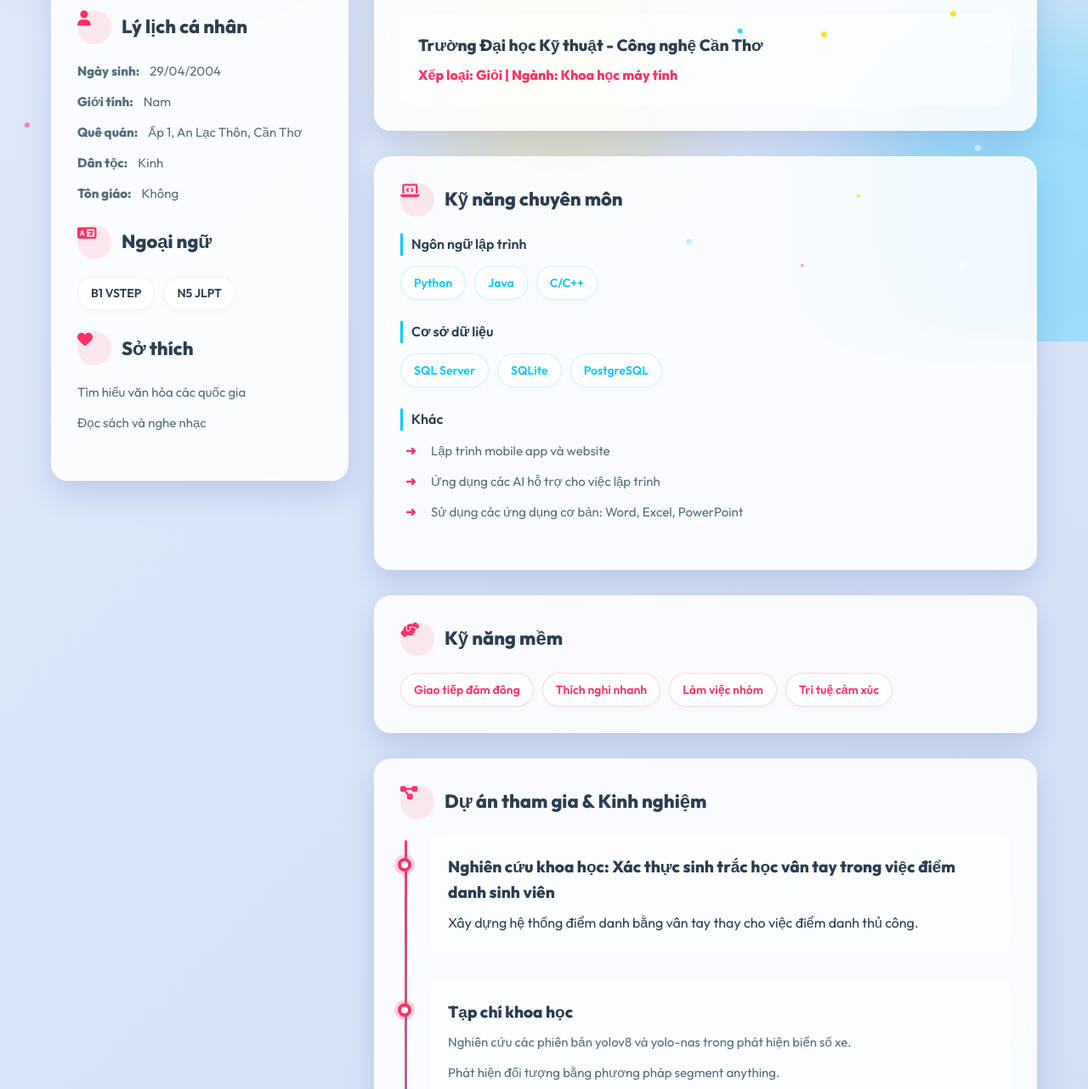
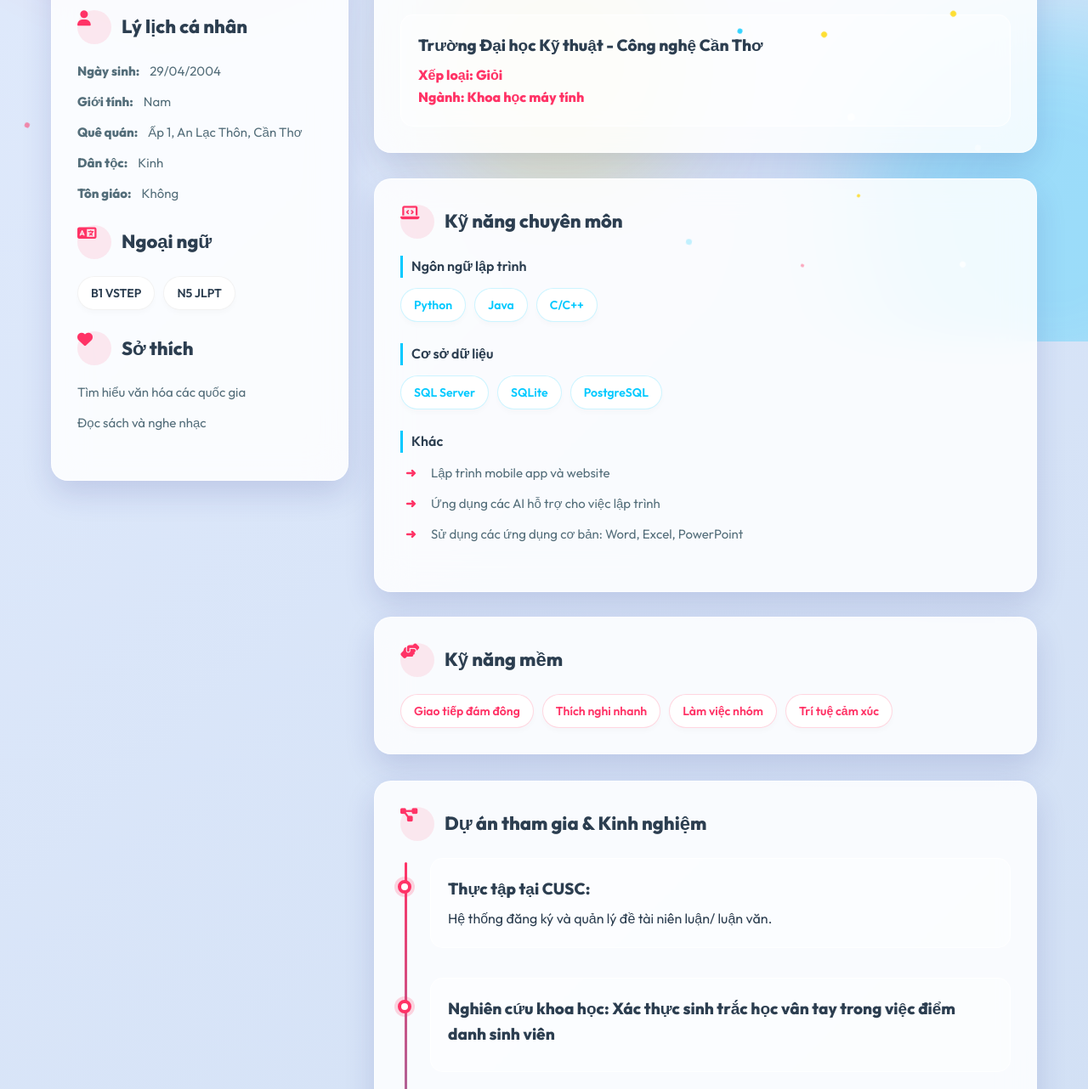
Before and after one commit to Phuc-0249/CV, a plain HTML site: page index.html in a window 1280 px wide. Shown: the part 398-1680 px from the top of the page at 85% size. Drawn offline with Linux system fonts and the light colour scheme.

Commit message:
SUA THONG TIN

```diff
--- a/index.html
+++ b/index.html
@@ -81,7 +81,8 @@
                 <h3><i class="fas fa-graduation-cap"></i> Học vấn</h3>
                 <div class="timeline-item">
                     <h4>Trường Đại học Kỹ thuật - Công nghệ Cần Thơ</h4>
-                    <p class="highlight">Xếp loại: Giỏi | Ngành: Khoa học máy tính</p>
+                    <p class="highlight">Xếp loại: Giỏi</p>
+                    <p class="highlight">Ngành: Khoa học máy tính</p>
                 </div>
             </section>
 
@@ -129,8 +130,13 @@
                 <div class="timeline">
                     <div class="timeline-item">
                         <div class="timeline-dot"></div>
+                        <h4>Thực tập tại CUSC: </h4>
+                        <p>Hệ thống đăng ký và quản lý đề tài niên luận/ luận văn.</p>
+                    </div>
+
+                    <div class="timeline-item">
+                        <div class="timeline-dot"></div>
                         <h4>Nghiên cứu khoa học: Xác thực sinh trắc học vân tay trong việc điểm danh sinh viên</h4>
-                        <p>Xây dựng hệ thống điểm danh bằng vân tay thay cho việc điểm danh thủ công.</p>
                     </div>
 
                     <div class="timeline-item">
```
